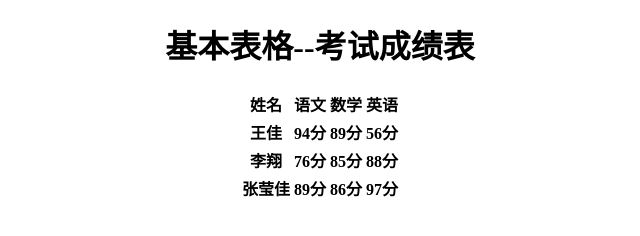
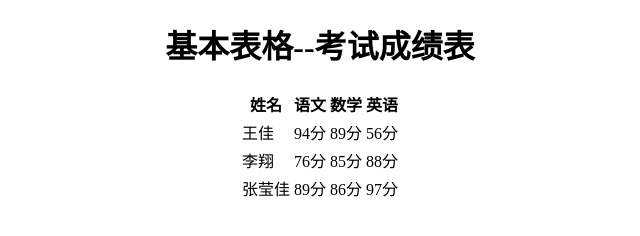
Before and after one commit to chenjing185/web_frontend, a plain HTML site: page html5/04/1.html in a window 1280 px wide. Shown: the whole page, without its empty margins (320-960 px from the left). Drawn offline with Linux system fonts and the light colour scheme.

Commit message:
基本表格的制作

```diff
--- a/html5/04/1.html
+++ b/html5/04/1.html
@@ -19,22 +19,22 @@
                 <th>英语</th>
             </tr>
             <tr>
-                <th>王佳</th>
-                <th>94分</th>
-                <th>89分</th>
-                <th>56分</th>
+                <td>王佳</td>
+                <td>94分</td>
+                <td>89分</td>
+                <td>56分</td>
             </tr>
             <tr>
-                <th>李翔</th>
-                <th>76分</th>
-                <th>85分</th>
-                <th>88分</th>
+                <td>李翔</td>
+                <td>76分</td>
+                <td>85分</td>
+                <td>88分</td>
             </tr>
             <tr>
-                <th>张莹佳</th>
-                <th>89分</th>
-                <th>86分</th>
-                <th>97分</th>
+                <td>张莹佳</td>
+                <td>89分</td>
+                <td>86分</td>
+                <td>97分</td>
             </tr>
         </table>
     </body>
```
